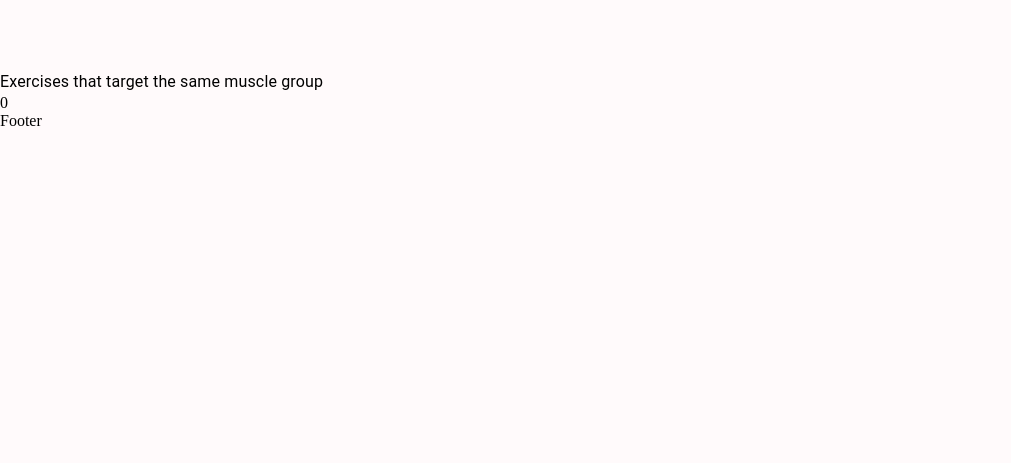
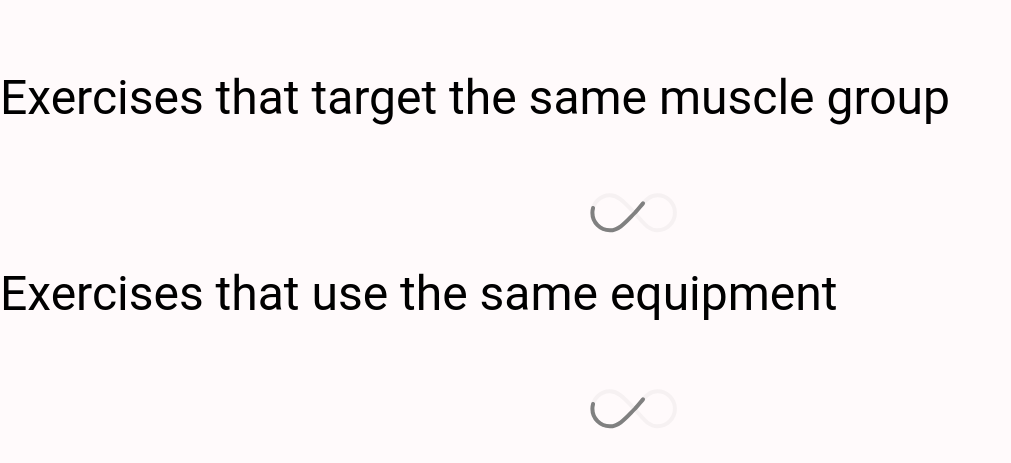
Before and after one commit to FerJq/fitness-react-app, a React (Create React App) app: page /exercise/1 in a window 1280 px wide. Shown: the part 914-1377 px from the top of the page, without its empty margins (0-1011 px from the left). Before the commit the page ends 1044 px from the top, so only its background shows below. Built offline with nearby package versions, Linux system fonts and the light colour scheme; no server answers.

Commit message:
Similar exercisses and equipment deployed

```diff
--- a/src/components/HorizontalScrollbar.js
+++ b/src/components/HorizontalScrollbar.js
@@ -4,6 +4,8 @@ import BodyPart from './BodyPart';
 import { ScrollMenu, VisibilityContext } from 'react-horizontal-scrolling-menu';
 import RightArrowIcon from '../assets/icons/right-arrow.png';
 import LeftArrowIcon from '../assets/icons/left-arrow.png';
+import ExerciseCard from './ExerciseCard';
+
 
 const LeftArrow = () => {
   const { scrollPrev } = useContext(VisibilityContext);
@@ -25,7 +27,7 @@ const RightArrow = () => {
   );
 };
 
-const HorizontalScrollbar = ({ data, bodyPart, setBodyPart }) => (
+const HorizontalScrollbar = ({ data, bodyPart, setBodyPart, isBodyParts }) => (
   <ScrollMenu LeftArrow={LeftArrow} RightArrow={RightArrow}>
     {data.map((item) => (
       <Box
@@ -34,7 +36,7 @@ const HorizontalScrollbar = ({ data, bodyPart, setBodyPart }) => (
         title={item.id || item}
         m="0 40px"
       >
-        <BodyPart item={item} bodyPart={bodyPart} setBodyPart={setBodyPart} />
+       {isBodyParts ? <BodyPart item={item} bodyPart={bodyPart} setBodyPart={setBodyPart} /> : <ExerciseCard exercise={item}/>}
       </Box>
     ))}
   </ScrollMenu>
--- a/src/components/SearchExercises.js
+++ b/src/components/SearchExercises.js
@@ -90,6 +90,7 @@ const SearchExercises = ({ setExercises, bodyPart, setBodyPart }) => {
           bodyParts
           bodyPart={bodyPart}
           setBodyPart={setBodyPart}
+          isBodyParts
         />
       </Box>
     </Stack>
--- a/src/components/SimilarExercises.js
+++ b/src/components/SimilarExercises.js
@@ -6,10 +6,24 @@ import Loader from './Loader';
 const SimilarExercises = ({ targetMuscleExercises, equipmentExercises }) => {
   return (
     <Box sx={{ mt: { lg: '100px', xs: '0' } }}>
-      <Typography>Exercises that target the same muscle group</Typography>
+      <Typography variant="h3" mb={5}>
+        Exercises that target the same muscle group
+      </Typography>
       <Stack direction="row" sx={{ p: '2', position: 'relative' }}>
-        {targetMuscleExercises.length && (
+        {targetMuscleExercises.length ? (
           <HorizontalScrollBar data={targetMuscleExercises} />
+        ) : (
+          <Loader />
+        )}
+      </Stack>
+      <Typography variant="h3" mb={5}>
+        Exercises that use the same equipment
+      </Typography>
+      <Stack direction="row" sx={{ p: '2', position: 'relative' }}>
+        {equipmentExercises.length ? (
+          <HorizontalScrollBar data={targetMuscleExercises} />
+        ) : (
+          <Loader />
         )}
       </Stack>
     </Box>
```
